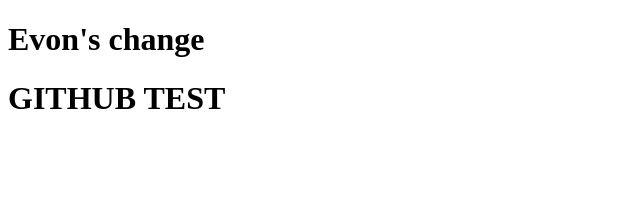
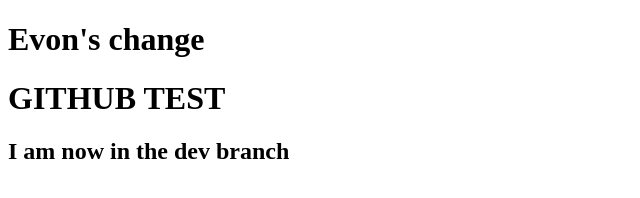
Before and after one commit to ebauss/github-workshop-test, a plain HTML site: page index.html in a window 1280 px wide. Shown: the whole page, without its empty margins (0-640 px from the left). Drawn offline with Linux system fonts and the light colour scheme.

Commit message:
Create dev branch

```diff
--- a/index.html
+++ b/index.html
@@ -13,6 +13,10 @@
     <h1>
         GITHUB TEST
     </h1>
+
+    <div>
+        <h2>I am now in the dev branch</h2>
+    </div>
 </body>
 
 </html>
```
